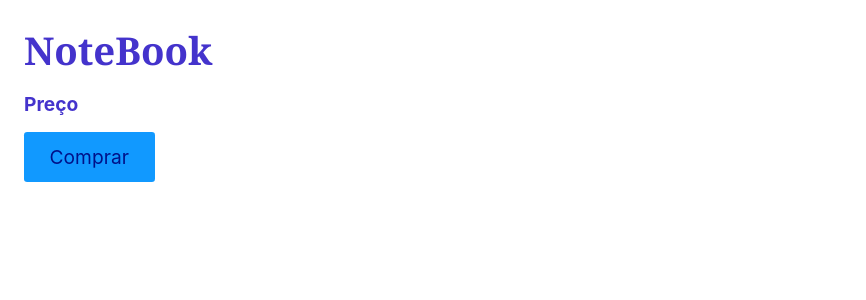
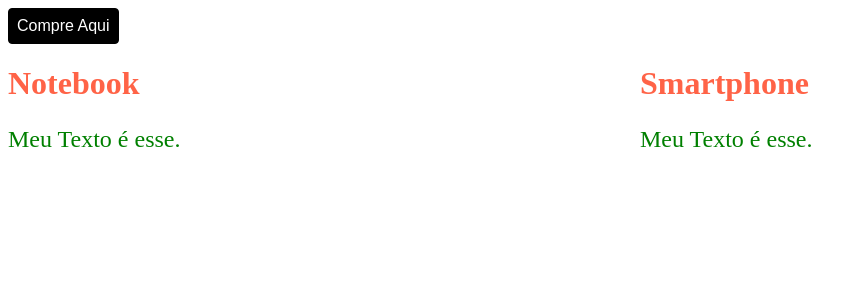
Before and after one commit to JosueFernandes7/OneBitCode, a React (Create React App) app in the folder ReactJs/04. ReactAppOg/myapp/: page / in a window 1280 px wide. Shown: the top 300 px of the page, without its empty margins (0-866 px from the left). Built offline with nearby package versions, Linux system fonts and the light colour scheme.

Commit message:
styled components

```diff
--- a/ReactJs/04. ReactAppOg/myapp/package.json
+++ b/ReactJs/04. ReactAppOg/myapp/package.json
@@ -9,6 +9,7 @@
     "react": "^18.2.0",
     "react-dom": "^18.2.0",
     "react-scripts": "5.0.1",
+    "styled-components": "^5.3.8",
     "web-vitals": "^2.1.4"
   },
   "scripts": {
--- a/ReactJs/04. ReactAppOg/myapp/public/index.html
+++ b/ReactJs/04. ReactAppOg/myapp/public/index.html
@@ -10,7 +10,7 @@
       content="Web site created using create-react-app"
     />
     <link rel="apple-touch-icon" href="%PUBLIC_URL%/logo192.png" />
-    <link rel="stylesheet" href="%PUBLIC_URL%/style.css" />
+    <!-- <link rel="stylesheet" href="%PUBLIC_URL%/style.css" /> -->
 
     <!--
       manifest.json provides metadata used when your web app is installed on a
--- a/ReactJs/04. ReactAppOg/myapp/src/App.js
+++ b/ReactJs/04. ReactAppOg/myapp/src/App.js
@@ -1,11 +1,54 @@
 import React from 'react'
-import Produto from './Components/Produto'
+import styled from 'styled-components'
 
+const ProdutosContainer = styled.div`
+  display: flex;
+`
+const Produto = styled.div`
+  flex: 1;
+`
+const Titulo = styled.h1`
+  font-size: 2rem;
+  color: tomato;
+`
+const Paragrafo = styled.p`
+  font-size: 1.5rem;
+  color: green;
+`
+
+const Preco = styled.p`
+  background: hsl();
+  color: #fff;
+`
+const Button = styled.button`
+  background: ${({ ativo }) => (ativo ? '#53d956' : '#000')};
+  border: 1px solid black;
+  font-size: 1rem;
+  padding: 0.5rem;
+  border-radius: 4px;
+  color: white;
+  cursor: pointer;
+  `;
 const App = () => {
+  const [ativo,setAtivo] = React.useState(false);
 
-  return <div>
-    <Produto/>
-  </div>
+  return (
+    <div>
+      <Button ativo={ativo} onClick={() => setAtivo(!ativo)}>Compre Aqui</Button>
+      <ProdutosContainer>
+        <Produto>
+          <Titulo>Notebook</Titulo>
+          <Paragrafo>Meu Texto é esse.</Paragrafo>
+          <Preco cor="black">R$ 2100</Preco>
+        </Produto>
+        <Produto>
+          <Titulo>Smartphone</Titulo>
+          <Paragrafo>Meu Texto é esse.</Paragrafo>
+          <Preco>R$ 1500</Preco>
+        </Produto>
+      </ProdutosContainer>
+    </div>
+  )
 }
 
 export default App
--- a/ReactJs/04. ReactAppOg/myapp/src/Components/Produto.js
+++ /dev/null
@@ -1,17 +0,0 @@
-import React from 'react'
-import styles from './Produto.module.css'
-function Produto() {
-  console.log(styles.titulo);
-  function handleClick({target}){
-    target.classList.toggle(styles.comprar);
-  }
-  return (
-    <div>
-      <h1 className={styles.titulo}>NoteBook</h1>
-      <p className={styles.preco}>Preço</p>
-      <button onClick={handleClick}>Comprar</button>
-    </div>
-  )
-}
-
-export default Produto
--- a/ReactJs/04. ReactAppOg/myapp/src/Components/Produto.module.css
+++ /dev/null
@@ -1,12 +0,0 @@
-.titulo,
-.preco {
-  color: #43c;
-}
-
-.preco {
-  font-weight: bold;
-}
-
-.comprar {
-  transform: rotate(90deg) translateY(-100px);
-}
```
Also changed, not shown: 1 other file (tests, documents, lock files or other folders).
